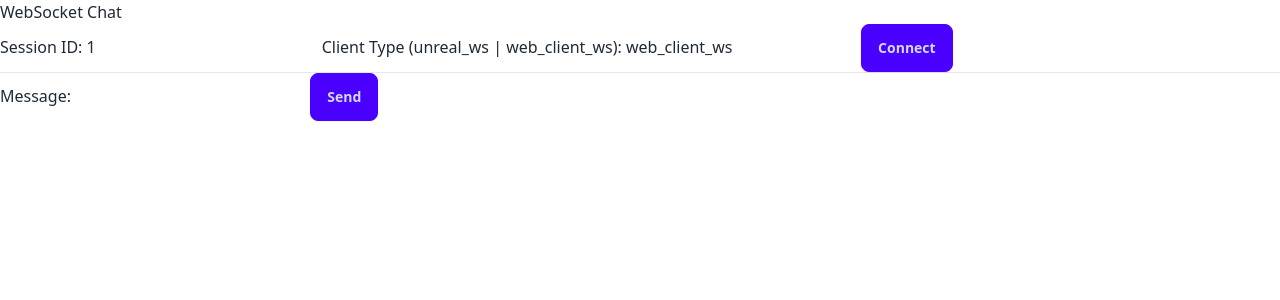
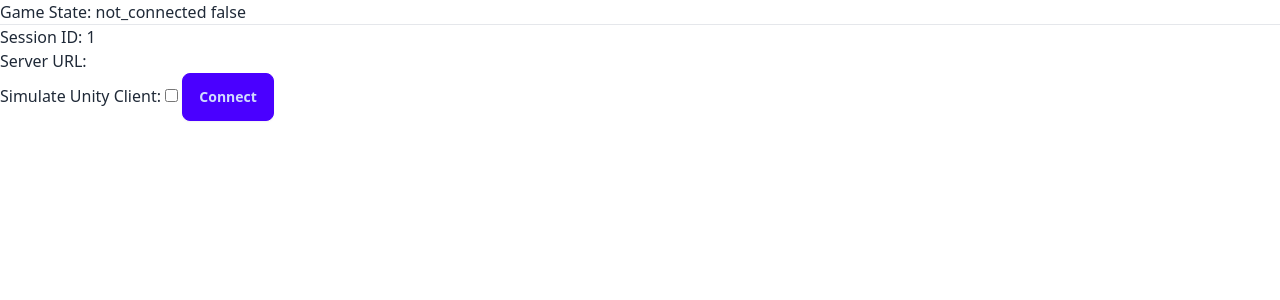
Before and after one commit to Bubba898/project-circle-square-web, a SvelteKit app: page / in a window 1280 px wide. Shown: the top 300 px of the page. Built offline with nearby package versions, Linux system fonts and the light colour scheme.

Commit message:
Adds map image, make server url configurable

```diff
--- a/src/lib/components/Connection.svelte
+++ b/src/lib/components/Connection.svelte
@@ -1,19 +1,36 @@
 <script lang="ts">
-  import type {ClientType} from "$lib/types/types";
+  import type {ClientType, EventType, Message} from "$lib/types/types";
 
+  export let connection_state = "not_connected"
   let ws: WebSocket | undefined = undefined
   let session_id: number = 1
   let client_type: ClientType = "web_client_ws"
   let message: string = ""
 
+  function on_game_start(message: Message) {
+    alert("GameStarted")
+  }
+
+  function on_message(message: Message) {
+    if(message.event == "GameStarted") {
+      on_game_start(message)
+    }
+  }
+
   function connect(event: SubmitEvent) {
     ws = new WebSocket("ws://localhost:8000/" + client_type + "/" + session_id);
+    connection_state = "self_connected"
     ws.onmessage = function (event) {
+      // exisiting example code
       let messages = document.getElementById('messages')
-      let message = document.createElement('li')
+      let message2 = document.createElement('li')
       let content = document.createTextNode(event.data)
-      message.appendChild(content)
-      messages?.appendChild(message)
+      message2.appendChild(content)
+      messages?.appendChild(message2)
+
+      // real implementation
+      const message: Message = JSON.parse(event.data)
+      on_message(message)
     };
   }
 
--- a/src/lib/types/types.ts
+++ b/src/lib/types/types.ts
@@ -1 +1,26 @@
 export type ClientType = "web_client_ws" | "unity_client_ws"
+export type State = "not_connected" | "waiting_for_other" | "game_started"
+export type EventType = "GameStart"
+export type ItemType = "Shield" | "Bomb"
+
+export type Position = {
+  x: number
+  y: number
+}
+
+export type PositionUpdatePayload = {
+  player_1 : Position
+  player_2: Position
+}
+
+export type SpawnItemPayload = {
+  position: Position
+  item_type: ItemType
+}
+
+export type MessagePayload = PositionUpdatePayload | SpawnItemPayload
+
+export type Message = {
+  event: EventType
+  payload?: MessagePayload
+}
--- a/src/routes/+page.svelte
+++ b/src/routes/+page.svelte
@@ -1,5 +1,74 @@
 <script lang="ts">
+  import type {ClientType, Message, State} from "$lib/types/types";
 
-import Connection from "$lib/components/Connection.svelte";
+  let connection_state: State = "not_connected"
+  let ws: WebSocket | undefined = undefined
+  let session_id: number = 1
+  let server_url: string = "project-circle-square-server.vercel.app"
+  let simulate_unity: boolean = false
+  let message: string = ""
+
+  function on_game_start(message: Message) {
+    connection_state = "game_started"
+  }
+
+  function on_message(message: Message) {
+    alert(`GameStarted: ${message}`)
+    if(message.event == "GameStart") {
+      on_game_start(message)
+    }
+  }
+
+  function connect(event: MouseEvent): void {
+    let client_type = simulate_unity ? "unity_ws" : "web_client_ws"
+    ws = new WebSocket("ws://" + server_url + "/" + client_type + "/" + session_id);
+    connection_state = "waiting_for_other"
+    ws.onmessage = function (event) {
+      // exisiting example code
+      let messages = document.getElementById('messages')
+      let message2 = document.createElement('li')
+      let content = document.createTextNode(event.data)
+      message2.appendChild(content)
+      messages?.appendChild(message2)
+
+      // real implementation
+      const message: Message = JSON.parse(event.data)
+      on_message(message)
+    };
+  }
+
+  function sendMessage(event: SubmitEvent) {
+    ws?.send(message)
+    message = ''
+  }
 </script>
-<Connection/>
+
+
+<h1>Game State: {connection_state} {simulate_unity}</h1>
+<hr/>
+{#if connection_state === 'not_connected'}
+<form on:submit|preventDefault={sendMessage}>
+  <p><label>Session ID: <input type="number" bind:value={session_id}/></label></p>
+  <p><label>Server URL: <input type="number" bind:value={server_url}/></label></p>
+  <label>Simulate Unity Client: <input type="checkbox" bind:checked={simulate_unity}/></label>
+  <button on:click|preventDefault={connect} class="btn btn-primary">Connect</button>
+</form>
+{:else if connection_state === 'waiting_for_other'}
+  <p>
+    Waiting for unity client to connect...
+  </p>
+  <hr/>
+  <p>
+    Your Session ID: {session_id}
+  </p>
+{:else if connection_state === 'game_started'}
+  <p>
+    Game is Started :)
+    Your Session ID: {session_id}
+  </p>
+  <hr/>
+  <label>Message: <input type="text" id="messageText" autocomplete="off"/></label>
+  <button class="btn btn-primary">Send</button>
+{/if}
+<ul id='messages'>
+</ul>
```
Also changed, not shown: static/maps/map_1.png (added).
